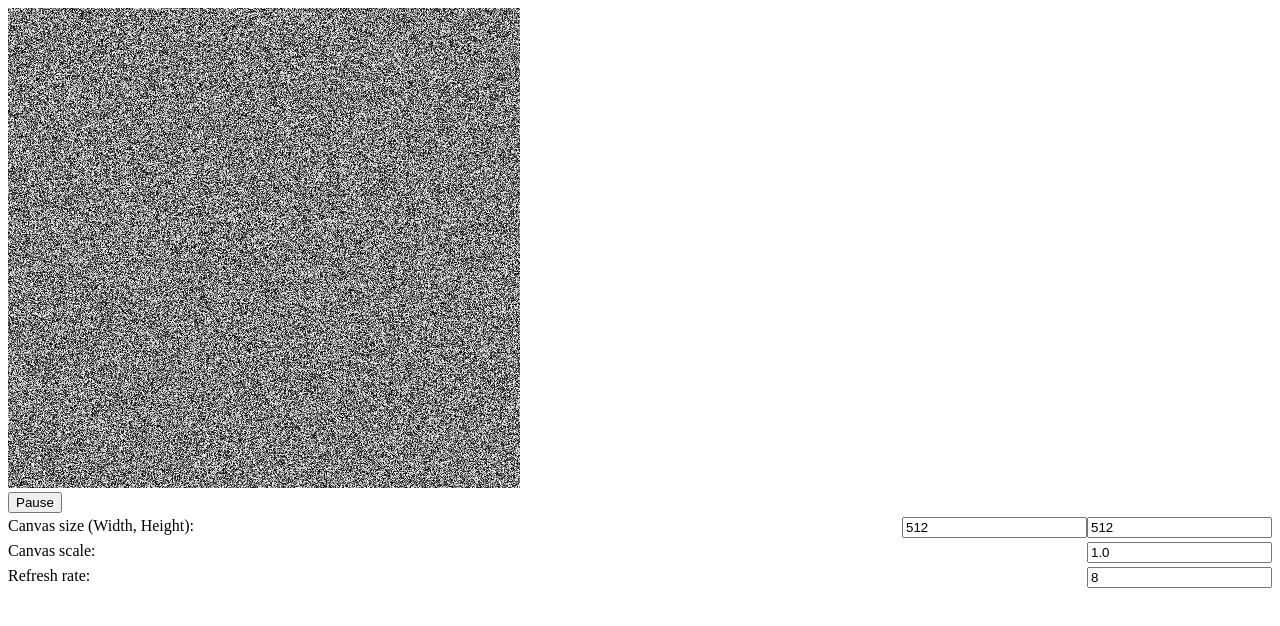
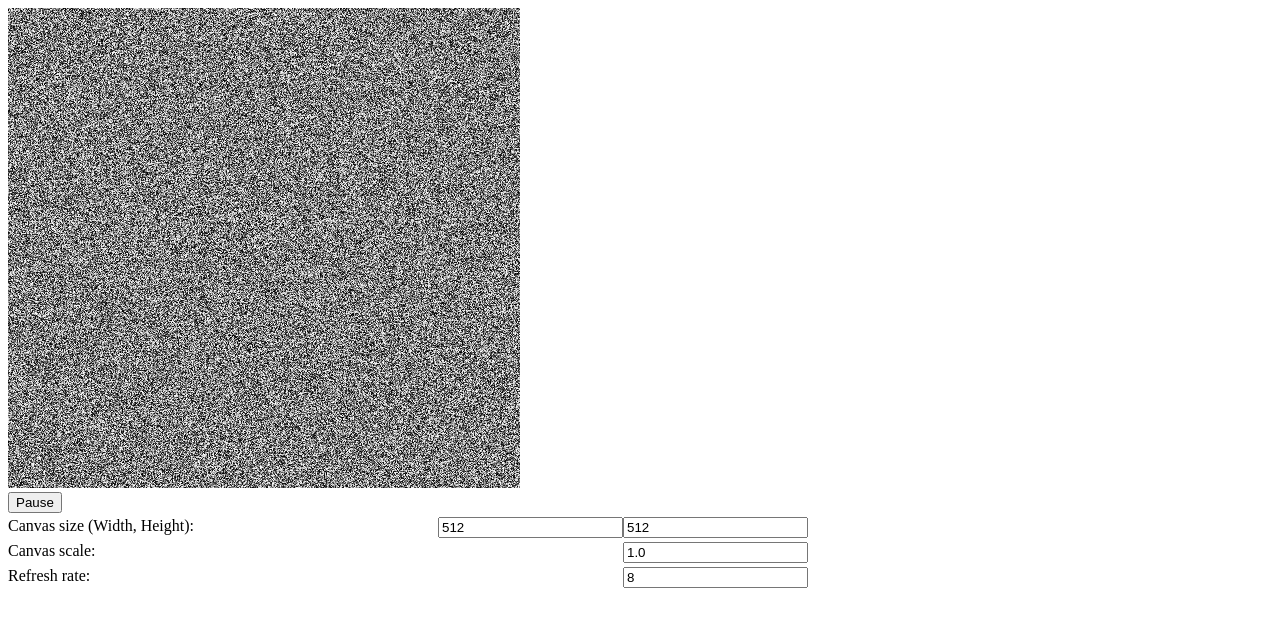
Before and after one commit to octosvero/hallucinoise, a plain HTML site: page index.html in a window 1280 px wide. Drawn offline with Linux system fonts and the light colour scheme; animation ran at ten frames a second.

Commit message:
Add max-width to div-bottom

```diff
--- a/style.css
+++ b/style.css
@@ -1,6 +1,8 @@
 div#div-bottom {
     display: flex;
     flex-direction: column;
+
+    max-width: 50em;
 }
 
 div.entry {
```
